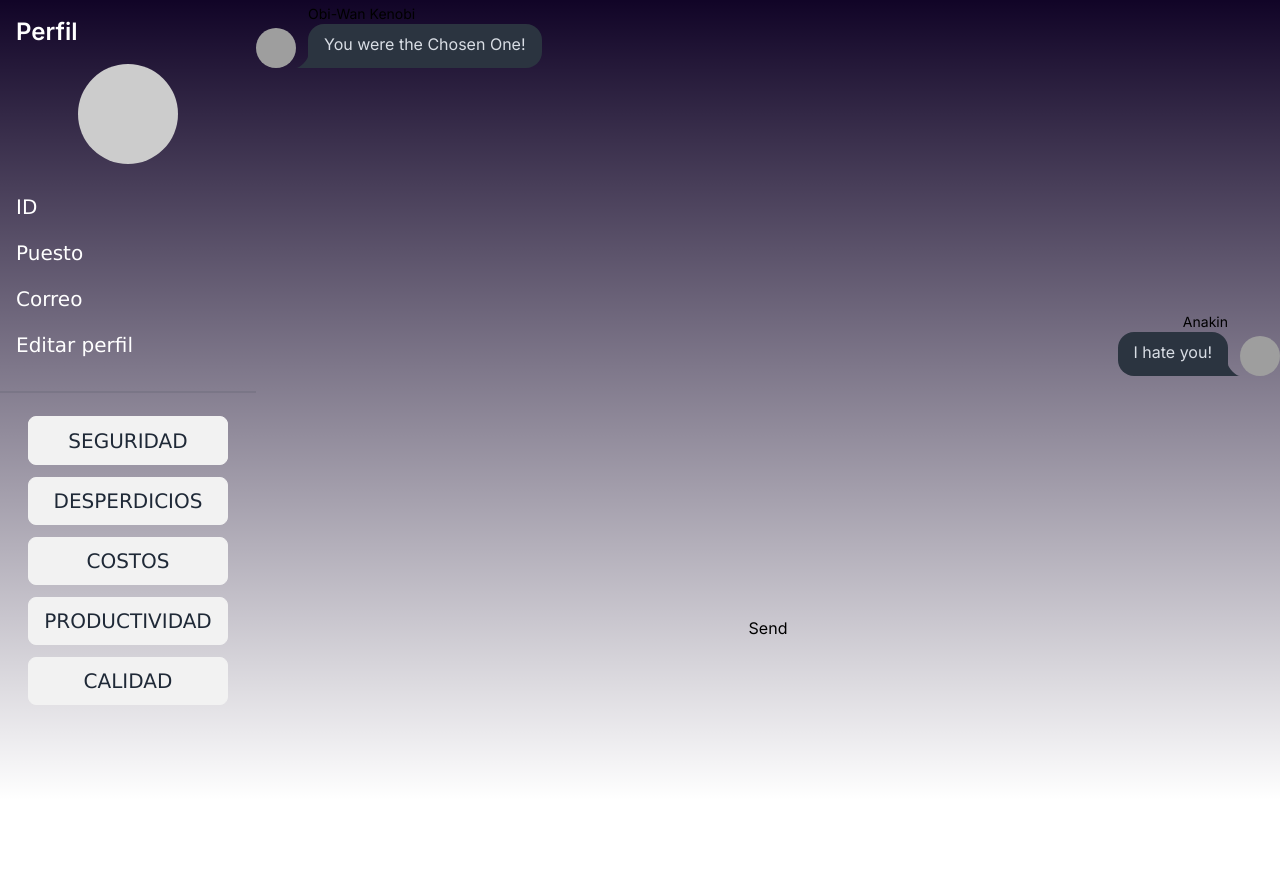
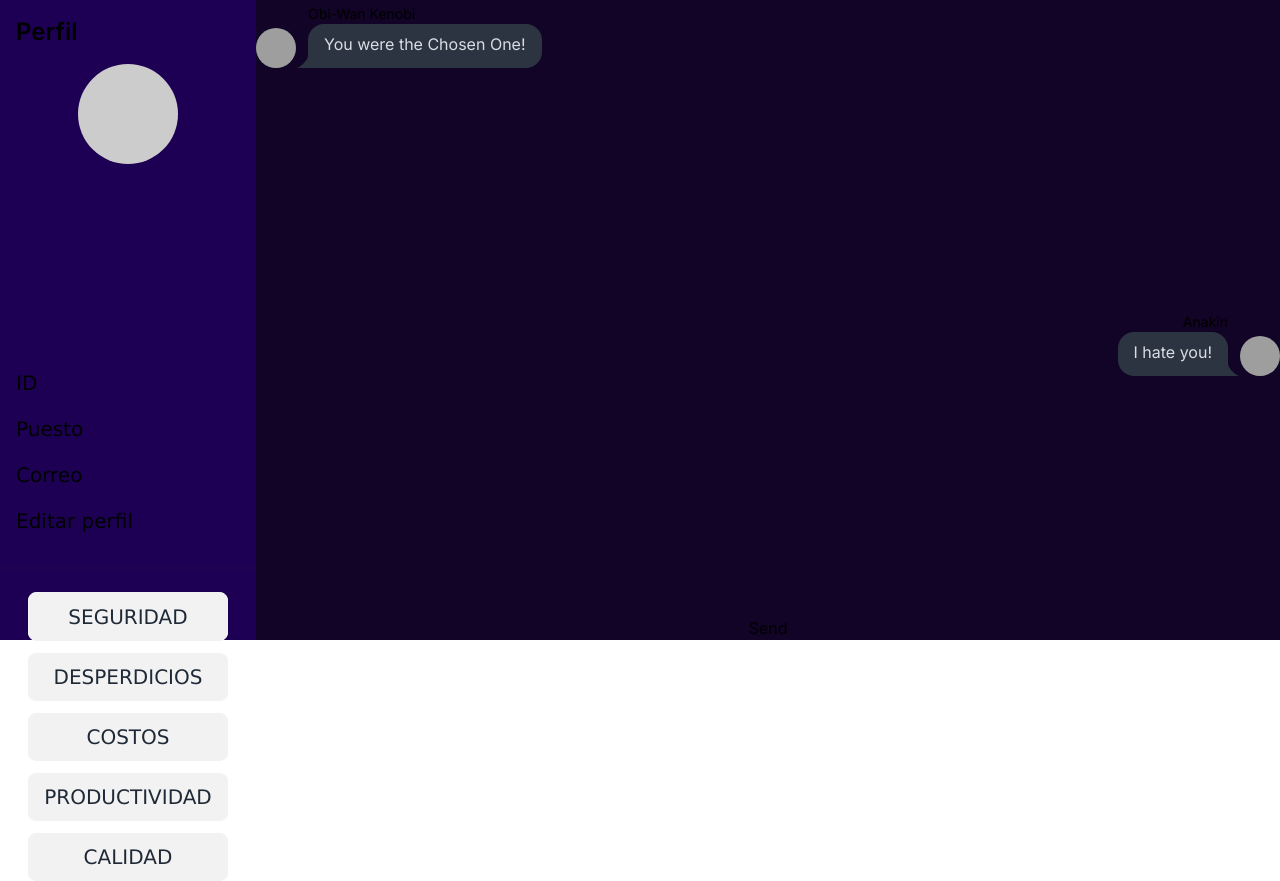
Before and after one commit to rpribau/front-hack2023, a Next.js app: page / in a window 1280 px wide. Before the commit the page ends 800 px from the top, so only its background shows below. Built offline with nearby package versions, Linux system fonts and the light colour scheme; grey boxes are pictures that could not be loaded.

Commit message:
WIP de editar colores de la homepage y sidebar

```diff
--- a/app/globals.css
+++ b/app/globals.css
@@ -18,7 +18,7 @@
 
 body {
   color: rgb(var(--foreground-rgb));
-  background: linear-gradient(
+  background-color: #110427(
       to bottom,
       transparent,
       rgb(var(--background-end-rgb))
@@ -60,3 +60,14 @@ body {
   flex-direction: column;
   justify-content: space-between;
 }
+
+.sidebar {
+  height: 80vh;
+  width: 20%;
+  margin: 0 auto; /* Center the sidebar horizontally */
+  display: flex;
+  flex-direction: column;
+  justify-content: space-between;
+  background-color: #1D0054;
+
+}
--- a/components/menudashboard.js
+++ b/components/menudashboard.js
@@ -2,8 +2,7 @@ import React from 'react';
 
 const DashboardMenu = () => {
   return (
-    <>
-     <div className="bg-#1D0054 w-64 h-screen text-white">
+     <div className="sidebar">
           <div className="p-4">
             <h1 className="text-2xl font-semibold mb-4">Perfil</h1>
             <div className="empty-circle"></div>
@@ -25,17 +24,9 @@ const DashboardMenu = () => {
             <button className="btn">Costos</button>
             <button className="btn">Productividad</button>
             <button className="btn">Calidad</button>
-
         </div>
-
         </div>
     </div>
-    </>
-
-
-
-
-
   );
 };
 
```
